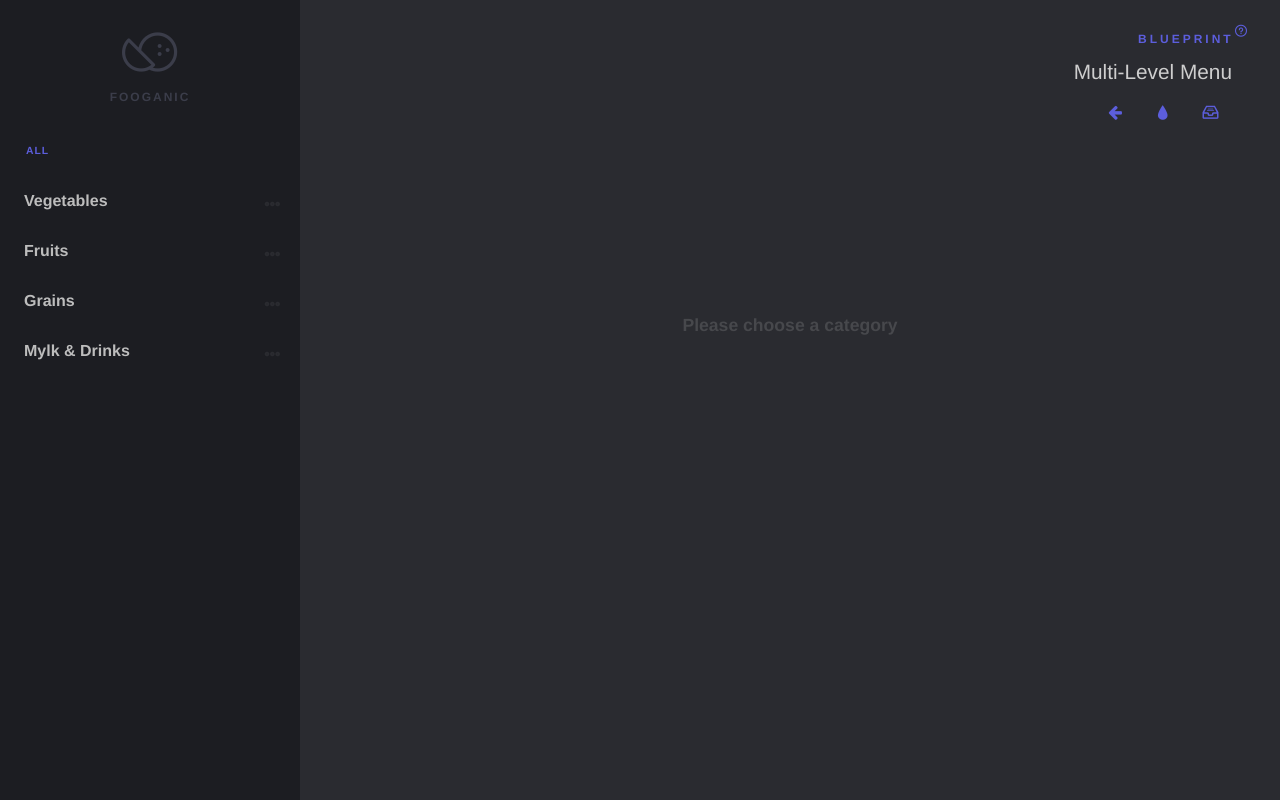
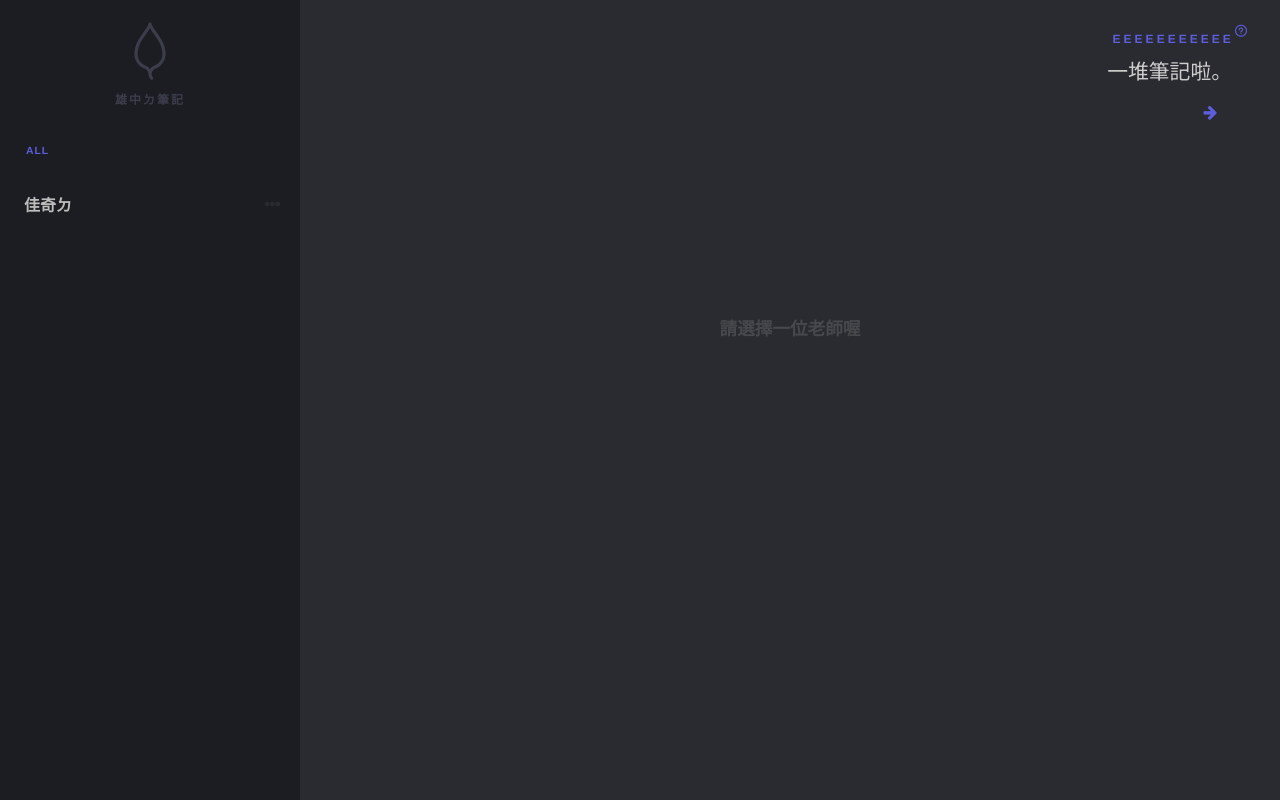
Before and after one commit to WeiKuOuO/mathnotes, a plain HTML site: page index.html in a window 1280 px wide. Drawn offline with Linux system fonts and the light colour scheme.

Commit message:
Update index.html

```diff
--- a/index.html
+++ b/index.html
@@ -5,7 +5,7 @@
 	<meta charset="UTF-8" />
 	<meta http-equiv="X-UA-Compatible" content="IE=edge,chrome=1">
 	<meta name="viewport" content="width=device-width, initial-scale=1.0">
-	<title>Blueprint: Multi-Level Menu</title>
+	<title>雄中ㄉ筆記</title>
 	<meta name="description" content="Blueprint: A basic template for a responsive multi-level menu" />
 	<meta name="keywords" content="blueprint, template, html, css, menu, responsive, mobile-friendly" />
 	<meta name="author" content="Codrops" />
@@ -25,17 +25,14 @@
 		<!-- Blueprint header -->
 		<header class="bp-header cf">
 			<div class="dummy-logo">
-				<div class="dummy-icon foodicon foodicon--coconut"></div>
-				<h2 class="dummy-heading">Fooganic</h2>
+		<div class="dummy-icon foodicon foodicon--leaf"></div>
+				<h2 class="dummy-heading">雄中ㄉ筆記</h2>
 			</div>
 			<div class="bp-header__main">
-				<span class="bp-header__present">Blueprint <span class="bp-tooltip bp-icon bp-icon--about" data-content="The Blueprints are a collection of basic and minimal website concepts, components, plugins and layouts with minimal style for easy adaption and usage, or simply for inspiration."></span></span>
-				<h1 class="bp-header__title">Multi-Level Menu</h1>
+				<span class="bp-header__present">eeeeeeeeeee <span class="bp-tooltip bp-icon bp-icon--about" data-content="e for no life, and eeeeeeeeeeeeeeeeeeeeeeeeeeeeeeeee"></span></span>
+				<h1 class="bp-header__title">一堆筆記啦。</h1>
 				<nav class="bp-nav">
-					<a class="bp-nav__item bp-icon bp-icon--prev" href="http://tympanus.net/Blueprints/PageStackNavigation/" data-info="previous Blueprint"><span>Previous Blueprint</span></a>
-					<!--a class="bp-nav__item bp-icon bp-icon--next" href="" data-info="next Blueprint"><span>Next Blueprint</span></a-->
-					<a class="bp-nav__item bp-icon bp-icon--drop" href="http://tympanus.net/codrops/?p=25521" data-info="back to the Codrops article"><span>back to the Codrops article</span></a>
-					<a class="bp-nav__item bp-icon bp-icon--archive" href="http://tympanus.net/codrops/category/blueprints/" data-info="Blueprints archive"><span>Go to the archive</span></a>
+					<a class="bp-nav__item bp-icon bp-icon--next" href="https://github.com/WeiKuOuO/mathnotes" data-info="開發者github"><span>開發者github</span></a>
 				</nav>
 			</div>
 		</header>
@@ -43,20 +40,20 @@
 		<nav id="ml-menu" class="menu">
 			<button class="action action--close" aria-label="Close Menu"><span class="icon icon--cross"></span></button>
 			<div class="menu__wrap">
-				<ul data-menu="main" class="menu__level" tabindex="-1" role="menu" aria-label="All">
-					<li class="menu__item" role="menuitem"><a class="menu__link" data-submenu="submenu-1" aria-owns="submenu-1" href="#">Vegetables</a></li>
-					<li class="menu__item" role="menuitem"><a class="menu__link" data-submenu="submenu-2" aria-owns="submenu-2" href="#">Fruits</a></li>
+				<ul data-menu="main" class="menu__level" tabindex="-1" role="menu" aria-label="筆記們">
+					<li class="menu__item" role="menuitem"><a class="menu__link" data-submenu="submenu-1" aria-owns="submenu-1" href="#">佳奇ㄉ</a></li>
+					<!-- <li class="menu__item" role="menuitem"><a class="menu__link" data-submenu="submenu-2" aria-owns="submenu-2" href="#">Fruits</a></li>
 					<li class="menu__item" role="menuitem"><a class="menu__link" data-submenu="submenu-3" aria-owns="submenu-3" href="#">Grains</a></li>
-					<li class="menu__item" role="menuitem"><a class="menu__link" data-submenu="submenu-4" aria-owns="submenu-4" href="#">Mylk &amp; Drinks</a></li>
+					<li class="menu__item" role="menuitem"><a class="menu__link" data-submenu="submenu-4" aria-owns="submenu-4" href="#">Mylk &amp; Drinks</a></li> -->
 				</ul>
 				<!-- Submenu 1 -->
 				<ul data-menu="submenu-1" id="submenu-1" class="menu__level" tabindex="-1" role="menu" aria-label="Vegetables">
-					<li class="menu__item" role="menuitem"><a class="menu__link" href="#">Stalk Vegetables</a></li>
-					<li class="menu__item" role="menuitem"><a class="menu__link" href="#">Roots &amp; Seeds</a></li>
+					<li class="menu__item" role="menuitem"><a class="menu__link" href="#">In processing...</a></li>
+					<!-- <li class="menu__item" role="menuitem"><a class="menu__link" href="#">Roots &amp; Seeds</a></li>
 					<li class="menu__item" role="menuitem"><a class="menu__link" href="#">Cabbages</a></li>
 					<li class="menu__item" role="menuitem"><a class="menu__link" href="#">Salad Greens</a></li>
 					<li class="menu__item" role="menuitem"><a class="menu__link" href="#">Mushrooms</a></li>
-					<li class="menu__item" role="menuitem"><a class="menu__link" data-submenu="submenu-1-1" aria-owns="submenu-1-1" href="#">Sale %</a></li>
+					<li class="menu__item" role="menuitem"><a class="menu__link" data-submenu="submenu-1-1" aria-owns="submenu-1-1" href="#">Sale %</a></li> -->
 				</ul>
 				<!-- Submenu 1-1 -->
 				<ul data-menu="submenu-1-1" id="submenu-1-1" class="menu__level" tabindex="-1" role="menu" aria-label="Sale %">
@@ -112,7 +109,7 @@
 			</div>
 		</nav>
 		<div class="content">
-			<p class="info">Please choose a category</p>
+			<p class="info">請選擇一位老師喔</p>
 			<!-- Ajax loaded content here -->
 		</div>
 	</div>
```
